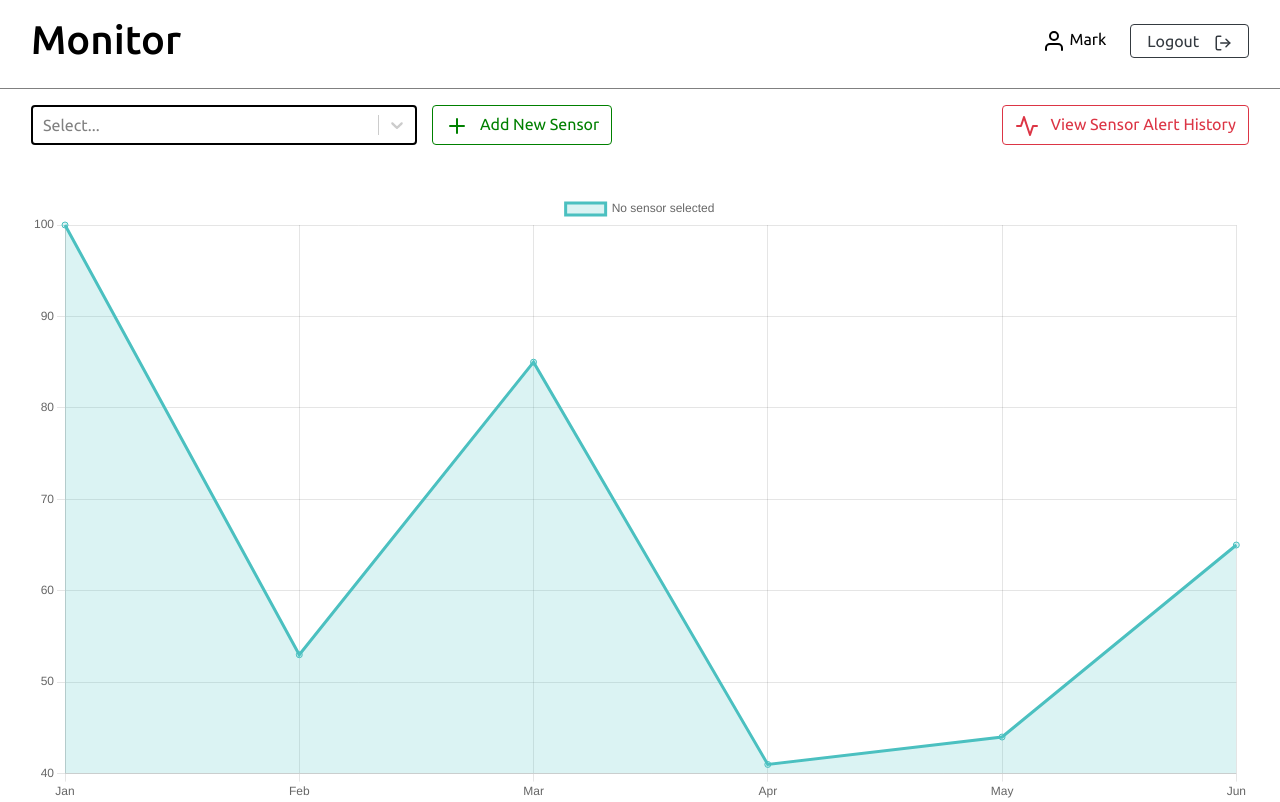
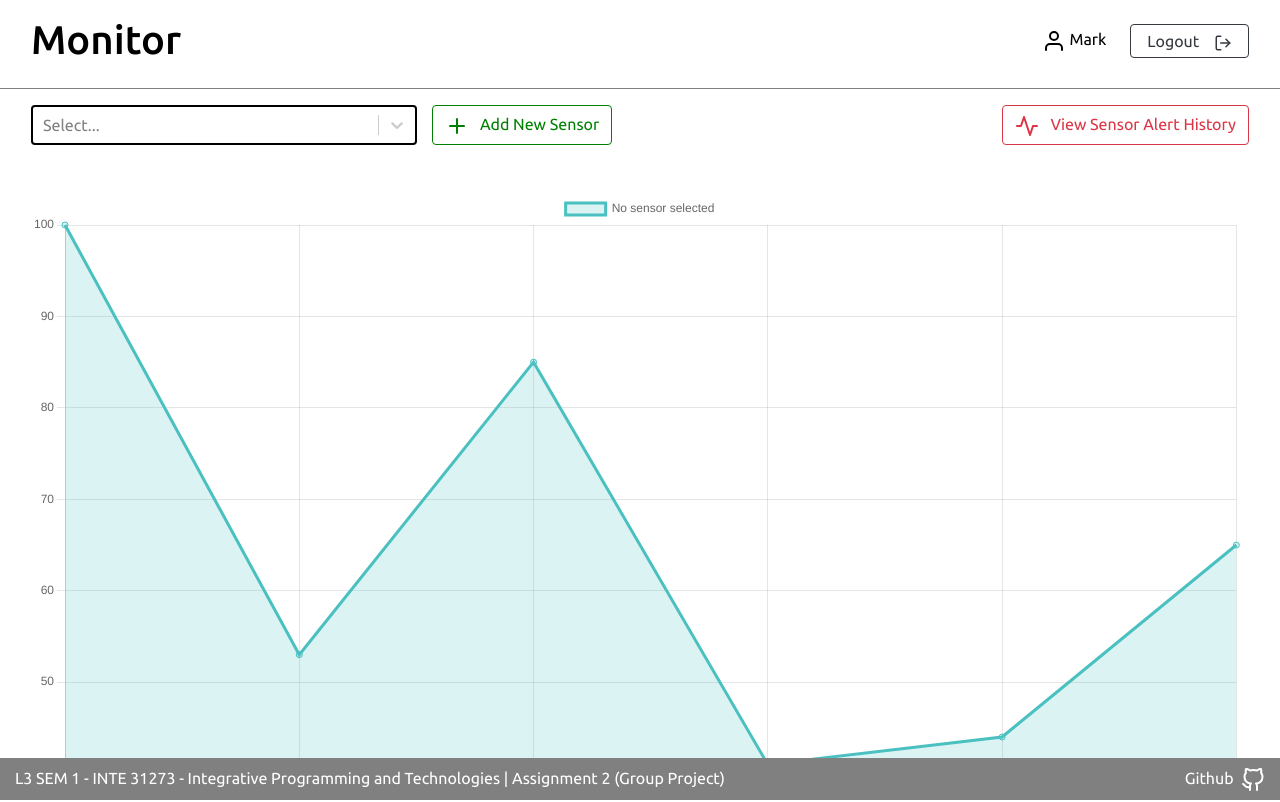
Before and after one commit to sriyabro/Monitor, a React (Create React App) app in the folder monitor-frontend/: page / in a window 1280 px wide. Built offline with nearby package versions, Linux system fonts and the light colour scheme.

Commit message:
Footer added

```diff
--- a/monitor-frontend/src/App.js
+++ b/monitor-frontend/src/App.js
@@ -4,6 +4,7 @@ import {BrowserRouter, Route, Switch} from "react-router-dom";
 import "./assets/styles/main.scss"
 import Header from "./components/Header"
 import routes from "./routes/routes";
+import Footer from "./components/Footer";
 
 function App() {
   return (
@@ -27,6 +28,7 @@ function App() {
                         />)}
                 </Switch>
             </BrowserRouter>
+            <Footer/>
         </div>
     </Container>
 
--- a/monitor-frontend/src/assets/styles/main.scss
+++ b/monitor-frontend/src/assets/styles/main.scss
@@ -15,3 +15,4 @@ body {
 @import "partials/chart";
 @import "partials/add-sensor";
 @import "partials/alert-history";
+@import "partials/footer";
--- /dev/null
+++ b/monitor-frontend/src/assets/styles/partials/_footer.scss
@@ -0,0 +1,16 @@
+.footer {
+  background-color: gray;
+  color: #fff;
+  width: 100%;
+  bottom: 0;
+  position: fixed;
+
+  .git {
+    cursor: pointer;
+    color: #fff;
+  }
+  .git:hover {
+    color: black;
+    text-decoration: none;
+  }
+}
--- /dev/null
+++ b/monitor-frontend/src/components/Footer.jsx
@@ -0,0 +1,16 @@
+import React from 'react'
+import {Col, Row} from "react-bootstrap"
+import {GitHub} from "react-feather";
+
+function Footer () {
+    return(
+        <Row className="footer py-2">
+            <Col xs={12} className="">
+                <span>L3 SEM 1 - INTE 31273 - Integrative Programming and Technologies | Assignment 2 (Group Project)</span>
+                <a href="https://github.com/sriyabro/Monitor" target="_blank" className="float-right git">Github &nbsp;<GitHub/></a>
+            </Col>
+        </Row>
+    );
+}
+
+export default Footer;
```
